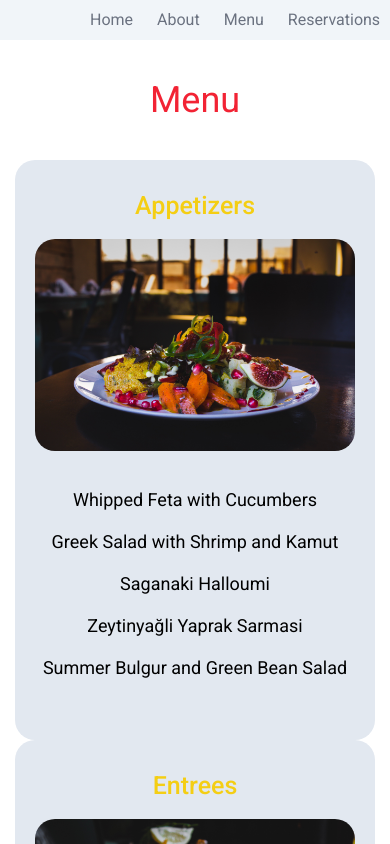
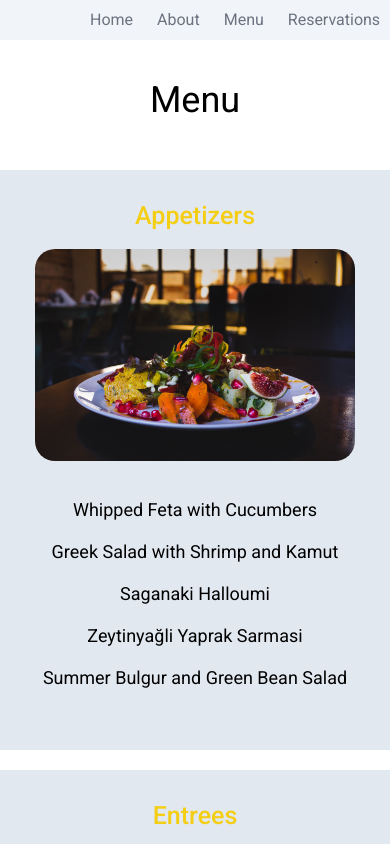
Before and after one commit to kingkwongsta/coursera-capstone-little-lemon, a React (Create React App) app: page /menu in a window 390 px wide. Shown: the top 844 px of the page. Built offline with nearby package versions, Linux system fonts and the light colour scheme.

Commit message:
set min width of cards in medium

```diff
--- a/src/components/menucard.jsx
+++ b/src/components/menucard.jsx
@@ -2,7 +2,7 @@ import React from "react";
 
 function MenuCard({ cardimg, menuitems, category }) {
   return (
-    <div className="menu-card flex-auto bg-slate-200 max-w-[450px] p-5 mx-10 rounded-[20px] min-h-[580px] md:m-[50px]">
+    <div className="menu-card flex-auto bg-slate-200 max-w-[450px] p-5 mx-10 rounded-[20px] min-h-[580px] max-md:m-[10px] max-md:min-w-[450px]">
       <div className="flex flex-col justify-center items-center">
         <h2 className="text-center font-[500] text-[25px] text-[#f4ce14] leading-[51px] mb-2">
           {category}
--- a/src/pages/menu.jsx
+++ b/src/pages/menu.jsx
@@ -28,7 +28,7 @@ const desserts = [
 function Menu() {
   return (
     <div className="menu mb-16">
-      <h1 className="my-10 text-4xl text-center max-md:text-[#f22334]">Menu</h1>
+      <h1 className="my-10 text-4xl text-center">Menu</h1>
       <div className="flex flex-col items-center md:flex-row justify-center px-5 md:px-0 mt-5 md:mt-[50px]">
         {/* APPS */}
         <MenuCard cardimg={App} menuitems={appetizer} category="Appetizers" />
```
